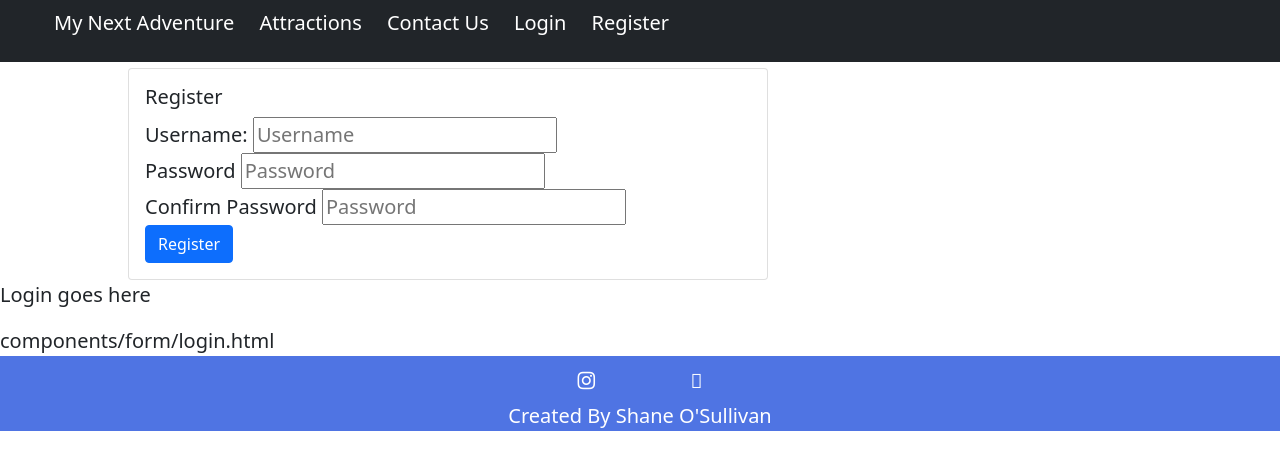
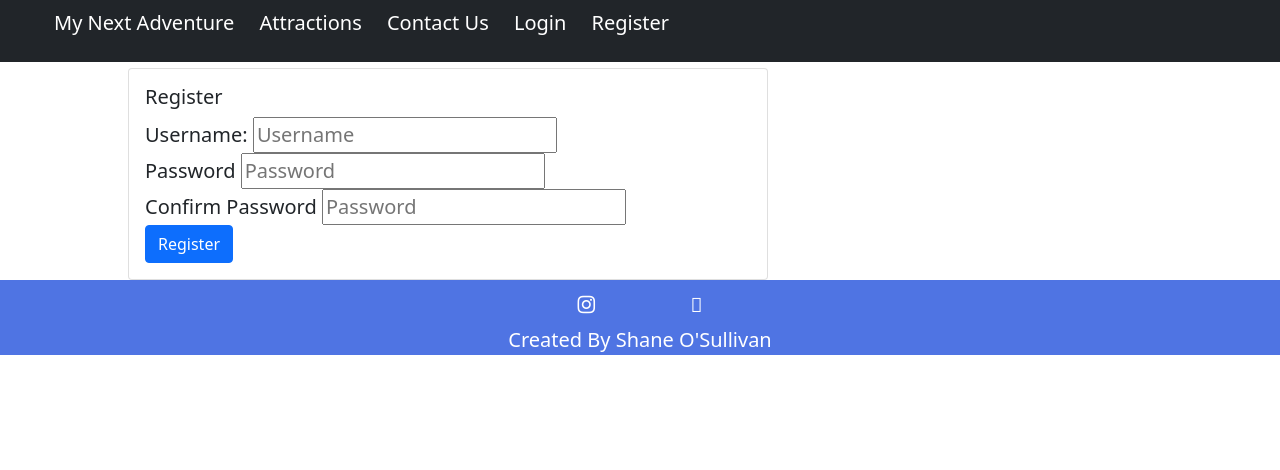
Before and after one commit to shane-os/my-next-adventure, a Flask app: page /login in a window 1280 px wide. Shown: the top 470 px of the page. Run offline with Flask 2, Linux system fonts and the light colour scheme; some libraries are stand-ins or nearby versions.

Commit message:
Remove unnecessary code

```diff
--- a/templates/pages/auth.html
+++ b/templates/pages/auth.html
@@ -21,10 +21,4 @@
           </form>
         </div>
     </div>
-    {% if login == True %}
-    <p>Login goes here</p>
-    components/form/login.html
-    {% else %}
-    components/form/register.html
-    {% endif %}
 {% endblock %}
```
